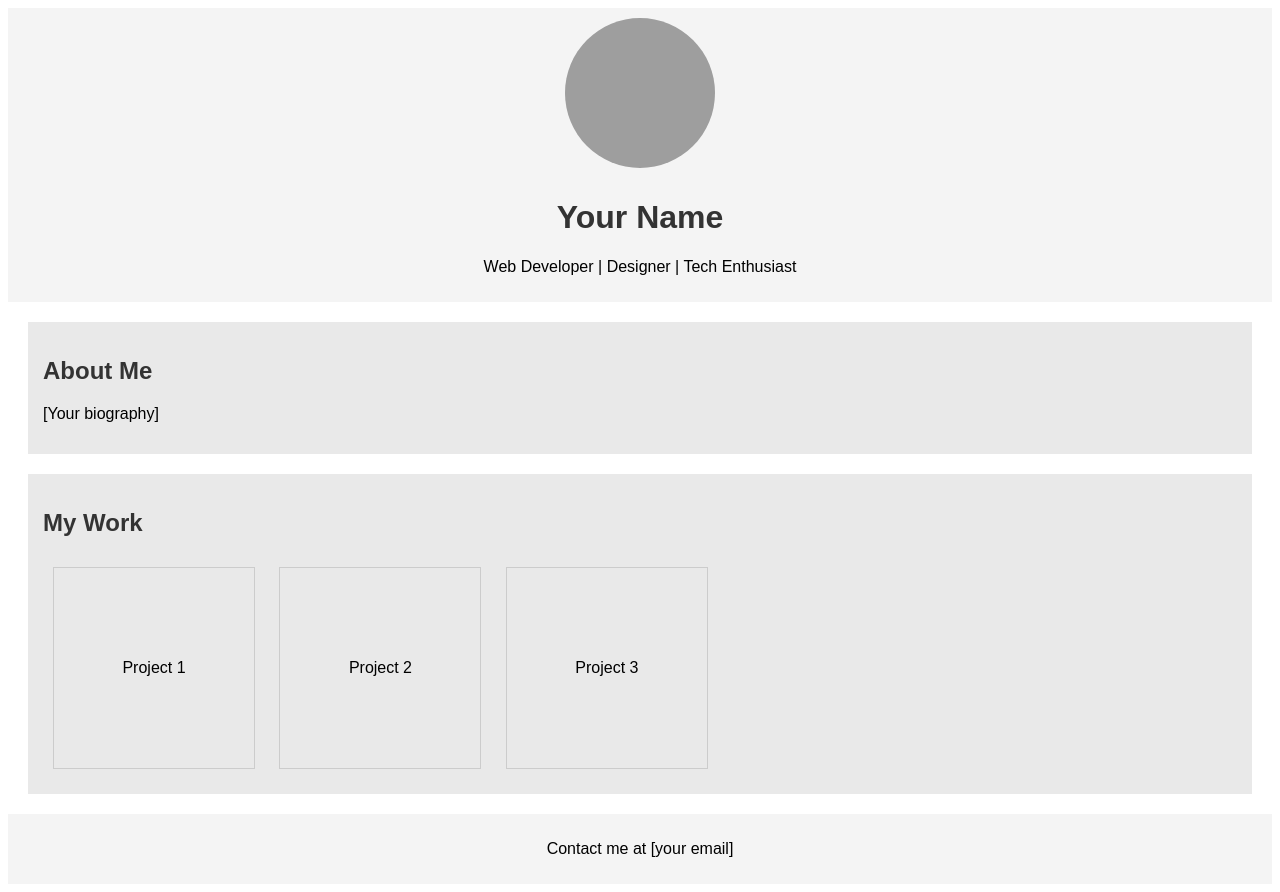
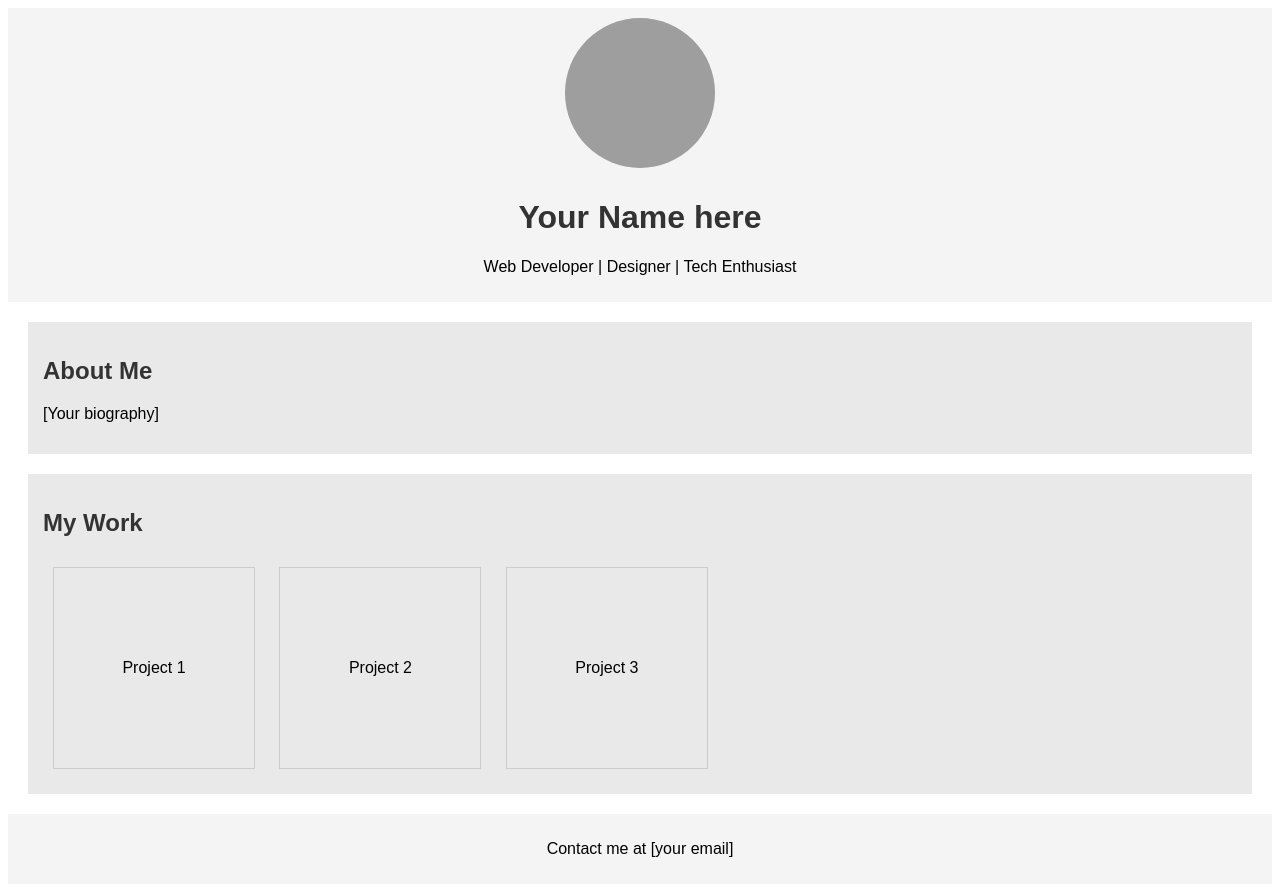
Before and after one commit to samirtrad/git-test, a plain HTML site: page index.html in a window 1280 px wide. Drawn offline with Linux system fonts and the light colour scheme; grey boxes are pictures that could not be loaded.

Commit message:
Added here to name

```diff
--- a/index.html
+++ b/index.html
@@ -6,7 +6,7 @@
 <body>
     <header>
         <img src="https://i.imgur.com/KvEuBiI.png">
-        <h1>Your Name</h1>
+        <h1>Your Name here</h1>
         <p>Web Developer | Designer | Tech Enthusiast</p>
     </header>
     <section id="bio">
```
